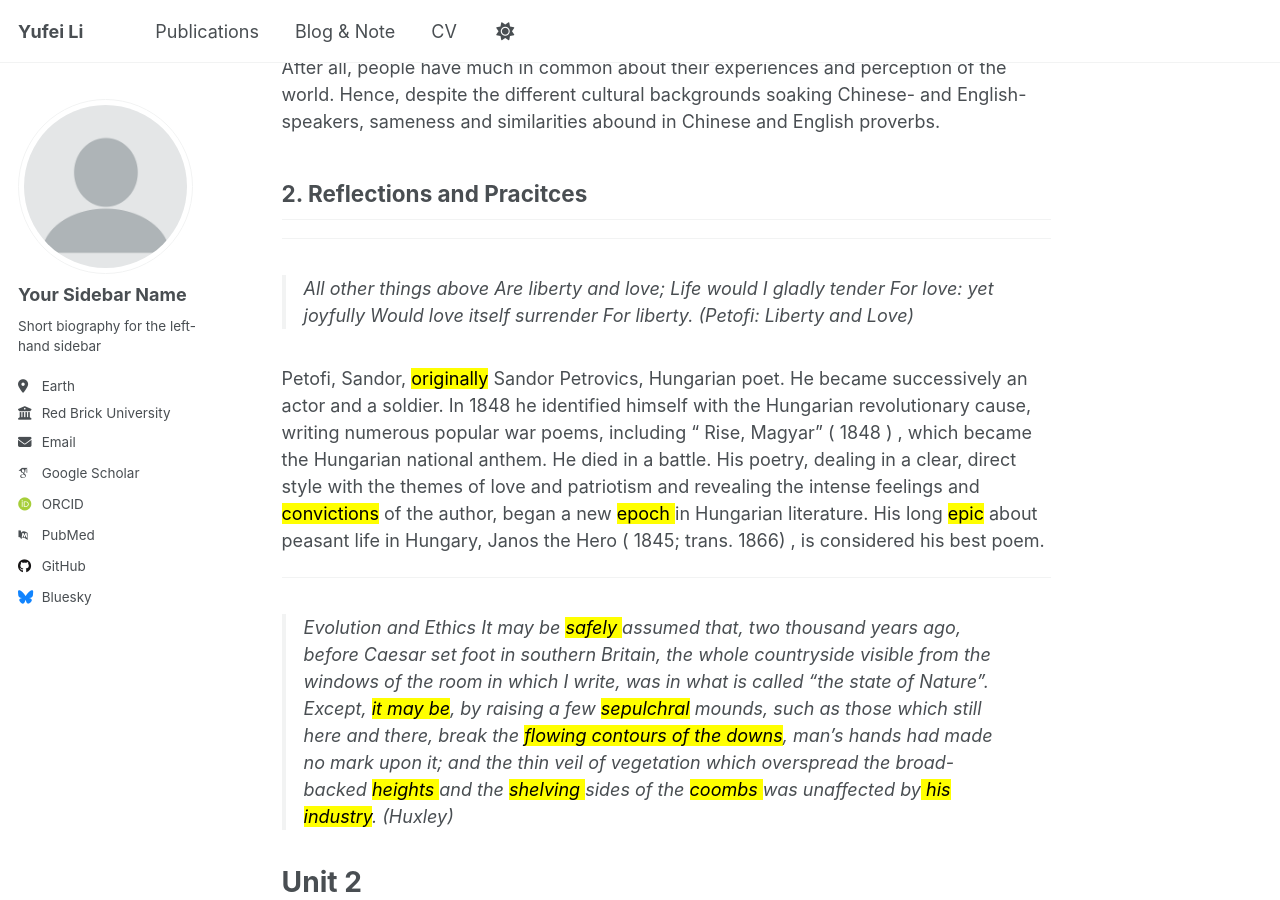
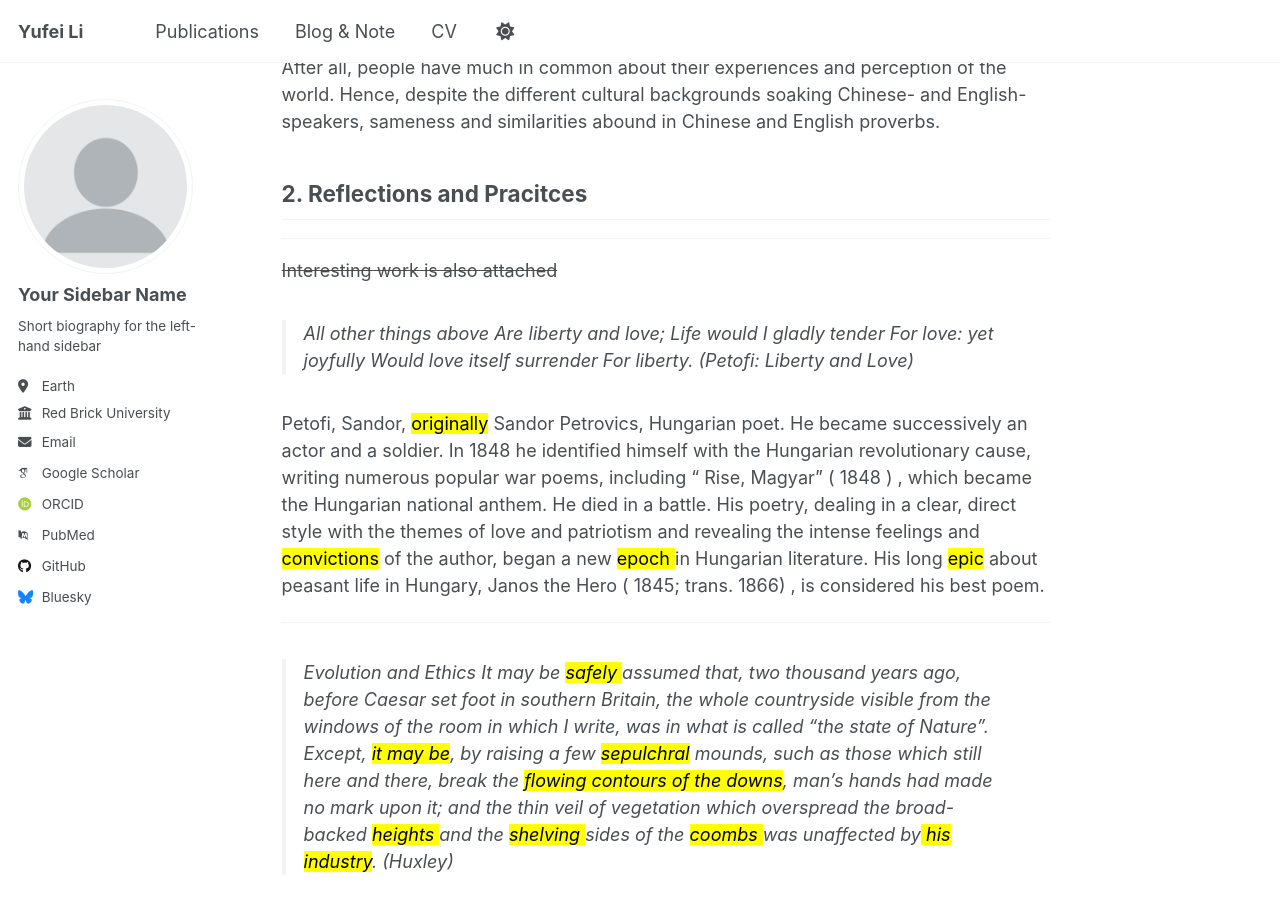
Before and after one commit to Floraaah/Floraaah, a Jekyll site: the page built from _posts/2025-03-17-blog-post-1.md, in a window 1280 px wide and 900 px high, scrolled down 1661 px. Built offline with Jekyll 4.4.1, drawn with Linux system fonts in a browser that asks for light colours; some web fonts are replaced.

Commit message:
Update 2025-03-17-blog-post-1.md

```diff
--- a/_posts/2025-03-17-blog-post-1.md
+++ b/_posts/2025-03-17-blog-post-1.md
@@ -37,6 +37,7 @@ After all, people have much in common about their experiences and perception of
 ## 2. Reflections and Pracitces
 
 ---
+~~Interesting work is also attached~~
 
 > All other things above
 > Are liberty and love;
```
